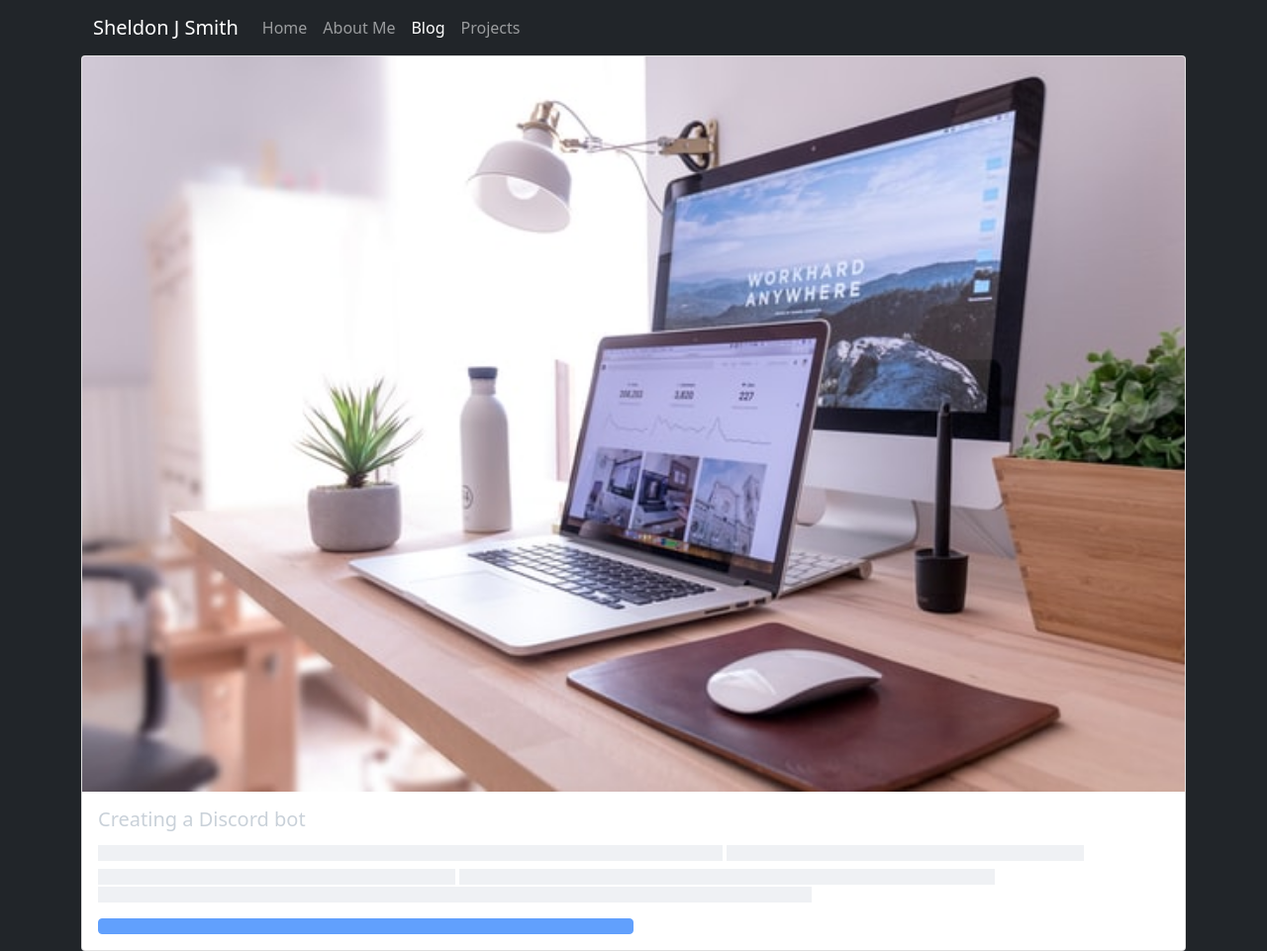
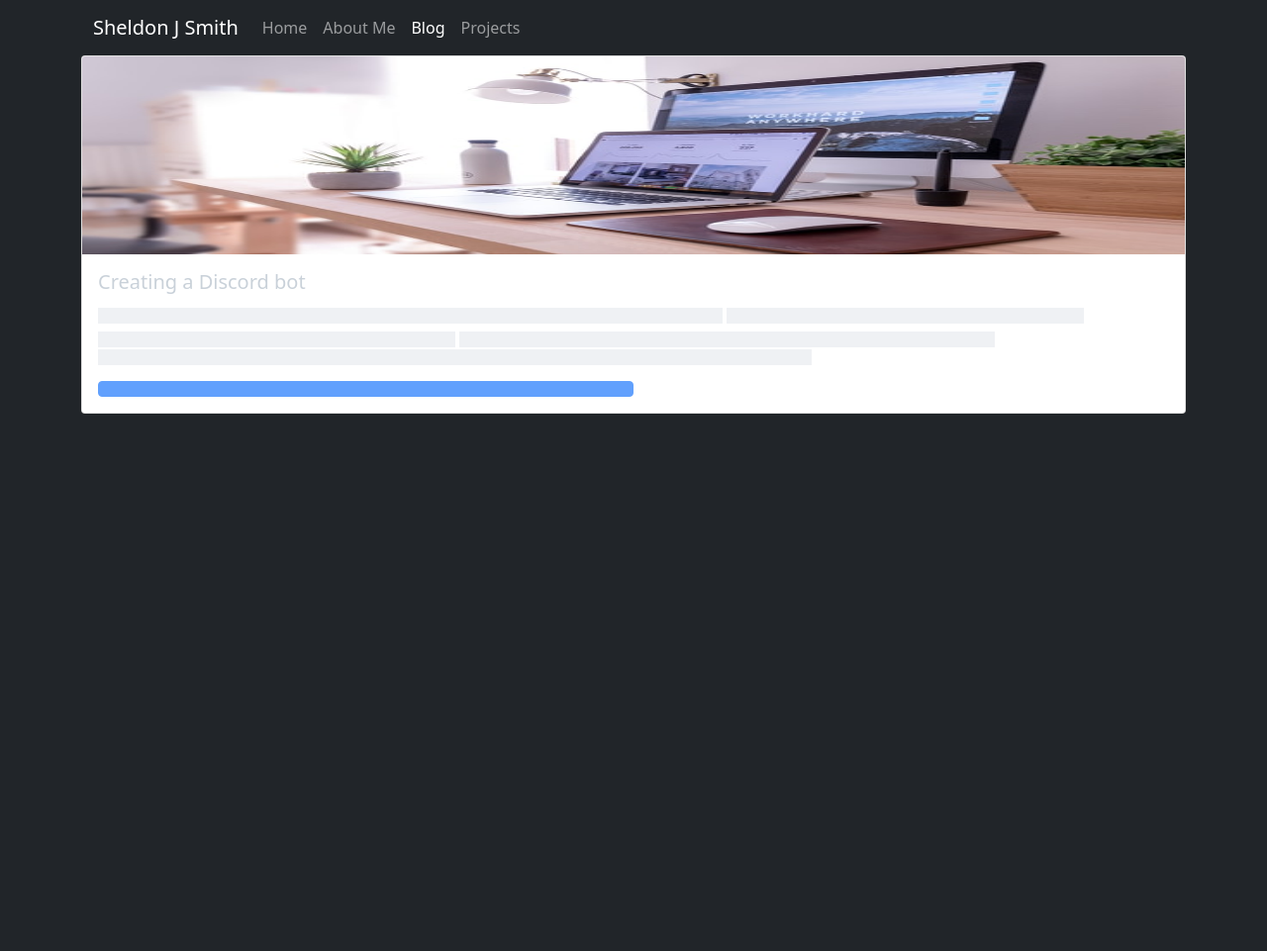
Before and after one commit to Screemm/screemm.github.io, a Jekyll site: the page built from blog.md, in a window 1280 px wide. Shown: the whole page at 99% size. Built offline with Jekyll 4.4.1, drawn with Linux system fonts in a browser that asks for light colours; nearby versions of some CDN libraries; after the commit the page ends 900 px from its top, so only the background shows below that.

Commit message:
Update default.css

```diff
--- a/assets/css/default.css
+++ b/assets/css/default.css
@@ -7,3 +7,7 @@ body {
   background-color: #212529 !important;
   color: #c9d1d9 !important;
 }
+
+.card img {
+  height: 200px;
+}
```
